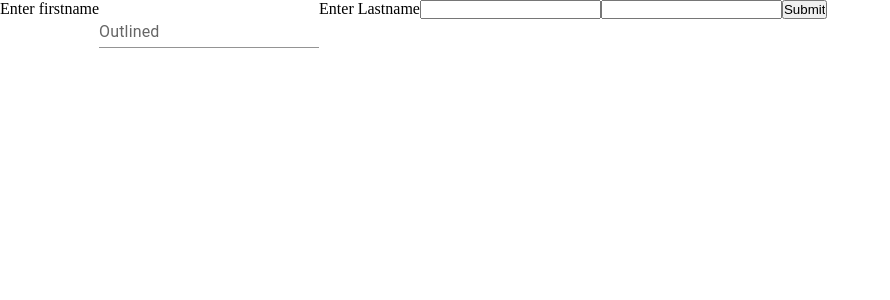
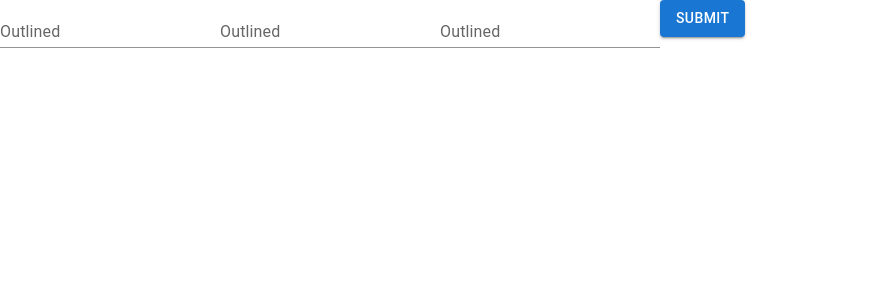
Before and after one commit to VUPPUKULADEEP/Campus-Food-Market-Place, a React app in the folder frontend/: page /signup in a window 1280 px wide. Shown: the top 300 px of the page, without its empty margins (0-890 px from the left). Built offline with nearby package versions, Linux system fonts and the light colour scheme; the HTML template or start-up script is replaced by a standard one.

Commit message:
added material ui components

```diff
--- a/frontend/pages/Signup.jsx
+++ b/frontend/pages/Signup.jsx
@@ -1,7 +1,7 @@
 
 import {useForm} from 'react-hook-form'
 
-import {TextField} from '@mui/material'
+import {TextField,Button} from '@mui/material'
 
 
 const Signup = () => {
@@ -14,15 +14,13 @@ const Signup = () => {
   return(
     <form onSubmit={handleSubmit((data)=>{ console.log(data)})}>
 
-       <label htmlFor="outlined-basic">Enter firstname</label>
+
 
       <TextField id="outlined-basic" label="Outlined" variant="standard" type="text" {...register('firstname', {required :'this is required'})}  />
       {errors.firstname && <p>{errors.firstname.message }</p>}
-      <label htmlFor="lastname">Enter Lastname</label>
-      <input type="text" {...register('lastname')} id="lastname" />
-      <label htmlFor="email"></label>
-      <input type="email" {...register('email')} id="email" />
-      <input type='submit' />
+       <TextField id="outlined-basic" label="Outlined" variant="standard"  type="text" {...register('lastname')}/>
+      <TextField id="outlined-basic" label="Outlined" variant="standard"  type="email" {...register('email')}/>
+      <Button variant="contained" type='submit'>submit</Button>
     </form>
   )
 }
```
